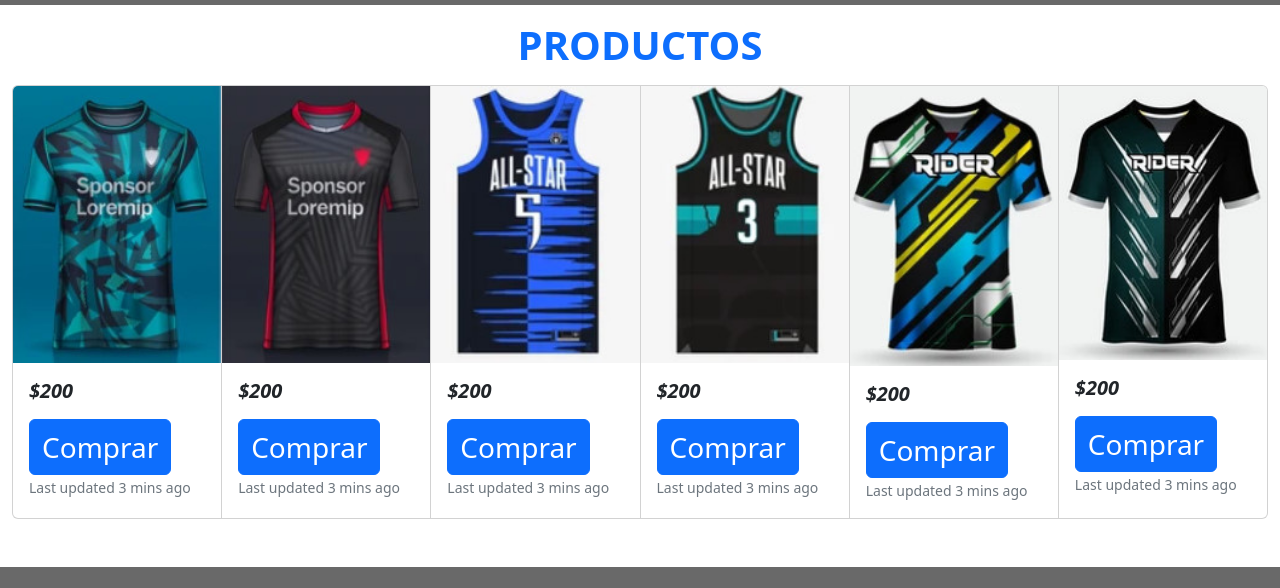
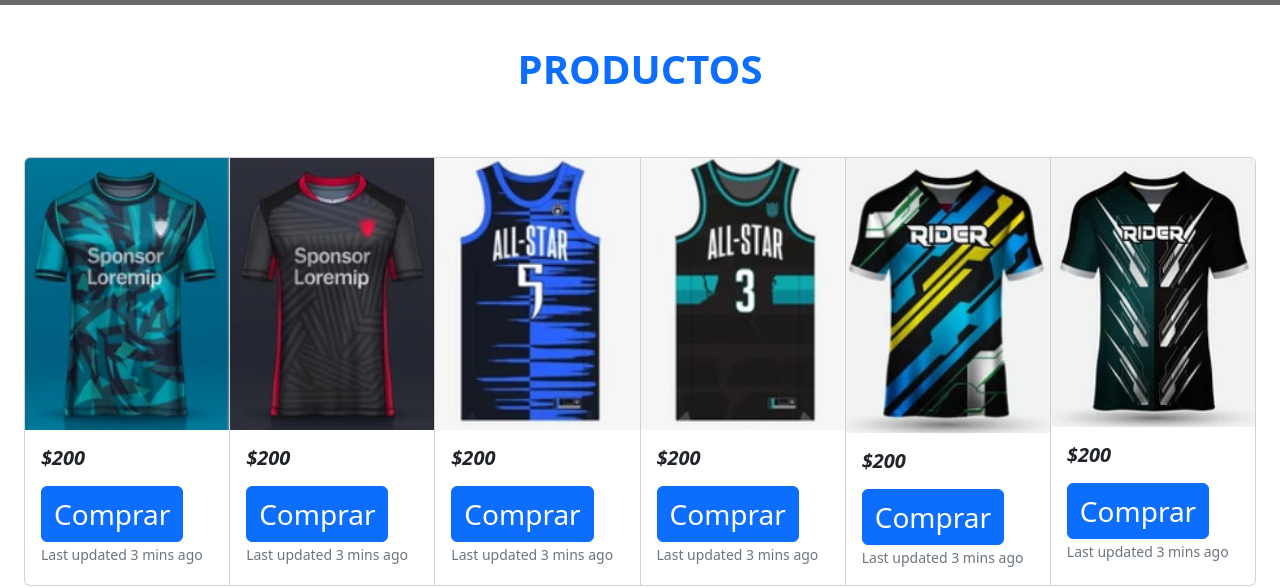
Before and after one commit to josecham/pagina_3, a plain HTML site: page pages/productos.html in a window 1280 px wide. Shown: the part 184-772 px from the top of the page. Drawn offline with nearby package versions, Linux system fonts and the light colour scheme.

Commit message:
la etiqueta de lo que guardo

```diff
--- a/pages/productos.html
+++ b/pages/productos.html
@@ -46,13 +46,13 @@
         </header>
 <!-- NUEVA ROW -->
 <div class="row">
-<div class="col-lg-12 col-12">
+<div class="col-lg-12 col-12 p-4">
     <h1 class="fs-1 text-center m-3 text-primary fw-bold" >PRODUCTOS</h1>
 </div>
 </div>
 <!-- NUEVA ROW -->
 <div class="row">
-  <div class="card-group">
+  <div class="card-group p-4">
     <div class="card">
       <img src="../img/PROD1.jpg" class="card-img-top" alt="a">
       <div class="card-body">
```
Also changed, not shown: index.html (+2 -2 lines), pages/contacto.html (+1 -1 lines).
